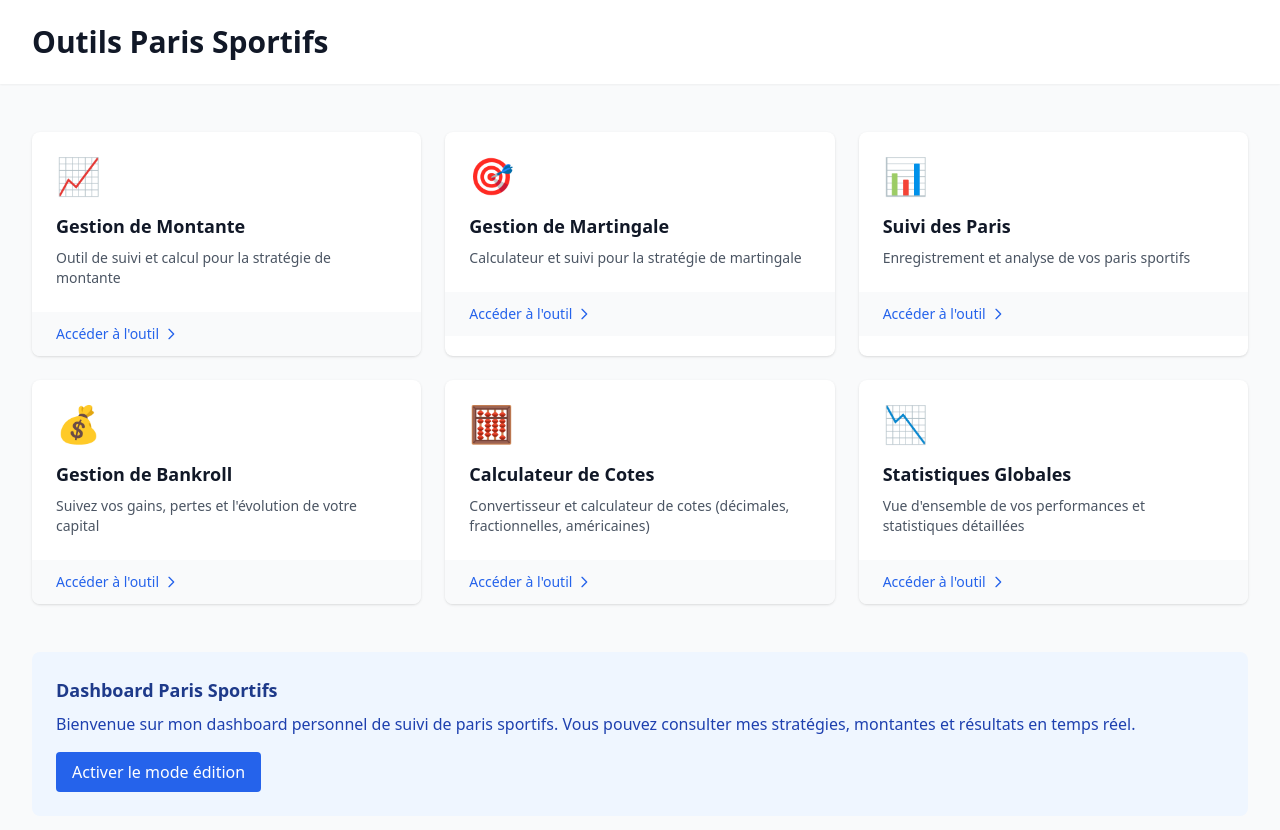
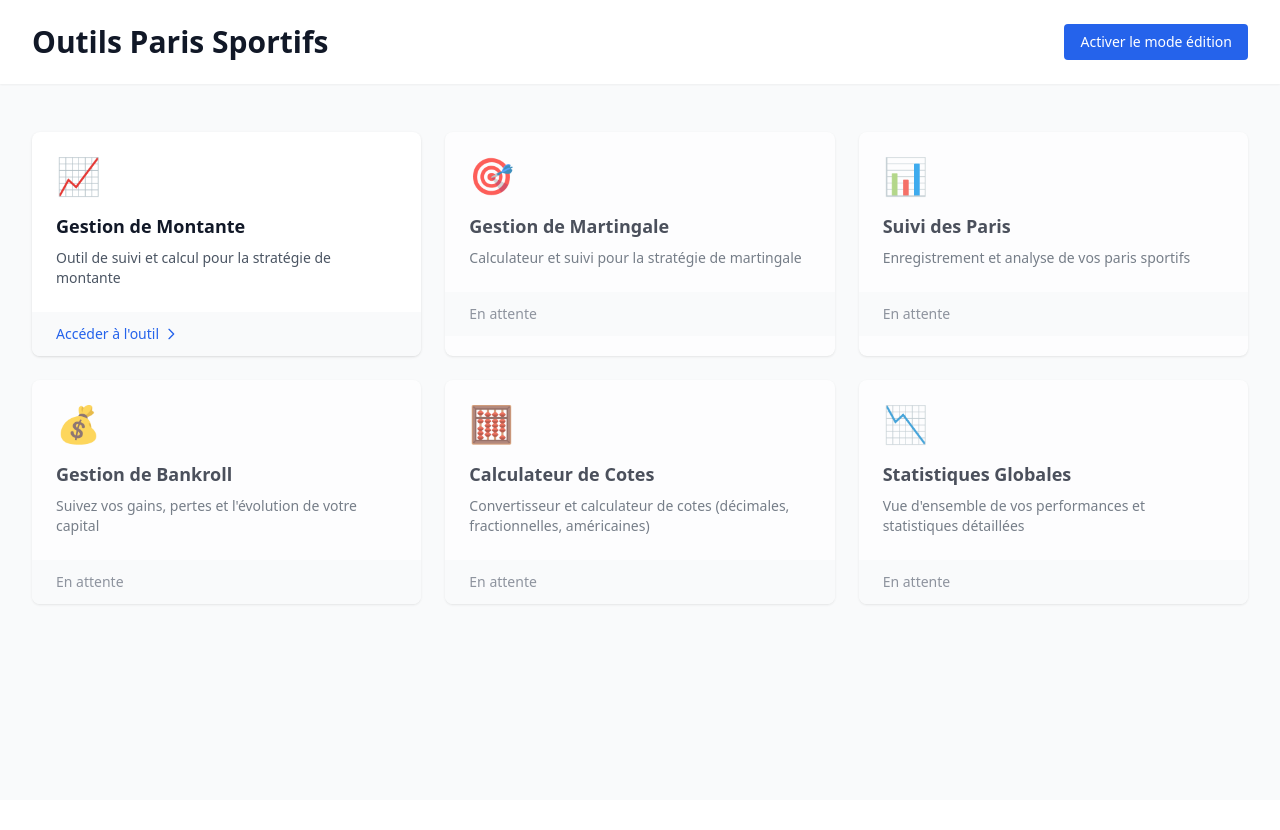
Before and after one commit to Web-Online-Concept/rounders-pro, a Next.js app: page /paris-sportifs in a window 1280 px wide. Shown: the top 830 px of the page. After the commit the page ends 800 px from the top, so only its background shows below. Built offline with nearby package versions, Linux system fonts and the light colour scheme.

Commit message:
Update page.js

```diff
--- a/app/paris-sportifs/page.js
+++ b/app/paris-sportifs/page.js
@@ -14,42 +14,48 @@ export default function ParisSporifsPage() {
       title: 'Gestion de Montante',
       description: 'Outil de suivi et calcul pour la stratégie de montante',
       icon: '📈',
-      path: '/paris-sportifs/montante'
+      path: '/paris-sportifs/montante',
+      available: true
     },
     {
       id: 'martingale',
       title: 'Gestion de Martingale',
       description: 'Calculateur et suivi pour la stratégie de martingale',
       icon: '🎯',
-      path: '/paris-sportifs/martingale'
+      path: '/paris-sportifs/martingale',
+      available: false
     },
     {
       id: 'suivi-paris',
       title: 'Suivi des Paris',
       description: 'Enregistrement et analyse de vos paris sportifs',
       icon: '📊',
-      path: '/paris-sportifs/suivi-paris'
+      path: '/paris-sportifs/suivi-paris',
+      available: false
     },
     {
       id: 'bankroll',
       title: 'Gestion de Bankroll',
       description: 'Suivez vos gains, pertes et l\'évolution de votre capital',
       icon: '💰',
-      path: '/paris-sportifs/bankroll'
+      path: '/paris-sportifs/bankroll',
+      available: false
     },
     {
       id: 'calculateur-cotes',
       title: 'Calculateur de Cotes',
       description: 'Convertisseur et calculateur de cotes (décimales, fractionnelles, américaines)',
       icon: '🧮',
-      path: '/paris-sportifs/calculateur-cotes'
+      path: '/paris-sportifs/calculateur-cotes',
+      available: false
     },
     {
       id: 'statistiques',
       title: 'Statistiques Globales',
       description: 'Vue d\'ensemble de vos performances et statistiques détaillées',
       icon: '📉',
-      path: '/paris-sportifs/statistiques'
+      path: '/paris-sportifs/statistiques',
+      available: false
     }
   ]
 
@@ -88,13 +94,20 @@ export default function ParisSporifsPage() {
               Outils Paris Sportifs
             </h1>
             <div className="flex items-center space-x-4">
-              {isAuthenticated && (
+              {isAuthenticated ? (
                 <span className="text-sm text-green-600 flex items-center">
                   <svg className="w-4 h-4 mr-1" fill="currentColor" viewBox="0 0 20 20">
                     <path fillRule="evenodd" d="M10 18a8 8 0 100-16 8 8 0 000 16zm3.707-9.293a1 1 0 00-1.414-1.414L9 10.586 7.707 9.293a1 1 0 00-1.414 1.414l2 2a1 1 0 001.414 0l4-4z" clipRule="evenodd" />
                   </svg>
                   Mode édition activé
                 </span>
+              ) : (
+                <button
+                  onClick={() => setShowPasswordModal(true)}
+                  className="bg-blue-600 text-white px-4 py-2 rounded hover:bg-blue-700 transition-colors text-sm"
+                >
+                  Activer le mode édition
+                </button>
               )}
             </div>
           </div>
@@ -105,6 +118,7 @@ export default function ParisSporifsPage() {
       <div className="max-w-7xl mx-auto px-4 sm:px-6 lg:px-8 py-12">
         <div className="grid grid-cols-1 md:grid-cols-2 lg:grid-cols-3 gap-6">
           {tools.map((tool) => (
+            tool.available ? (
               <Link
                 key={tool.id}
                 href={tool.path}
@@ -130,26 +144,30 @@ export default function ParisSporifsPage() {
                   </span>
                 </div>
               </Link>
+            ) : (
+              <div
+                key={tool.id}
+                className="bg-white rounded-lg shadow overflow-hidden opacity-75"
+              >
+                <div className="p-6">
+                  <div className="flex items-center justify-between mb-4">
+                    <span className="text-4xl">{tool.icon}</span>
+                  </div>
+                  <h3 className="text-lg font-semibold text-gray-900 mb-2">
+                    {tool.title}
+                  </h3>
+                  <p className="text-gray-600 text-sm">
+                    {tool.description}
+                  </p>
+                </div>
+                <div className="bg-gray-50 px-6 py-3">
+                  <span className="text-gray-500 text-sm flex items-center">
+                    En attente
+                  </span>
+                </div>
+              </div>
+            )
           ))}
-        </div>
-
-        {/* Info Section */}
-        <div className="mt-12 bg-blue-50 rounded-lg p-6">
-          <h2 className="text-lg font-semibold text-blue-900 mb-2">
-            Dashboard Paris Sportifs
-          </h2>
-          <p className="text-blue-800">
-            Bienvenue sur mon dashboard personnel de suivi de paris sportifs.
-            Vous pouvez consulter mes stratégies, montantes et résultats en temps réel.
-          </p>
-          {!isAuthenticated && (
-            <button
-              onClick={() => setShowPasswordModal(true)}
-              className="mt-4 bg-blue-600 text-white px-4 py-2 rounded hover:bg-blue-700 transition-colors"
-            >
-              Activer le mode édition
-            </button>
-          )}
         </div>
       </div>
 
```
Lines whose indentation alone changed are shown as unchanged.
